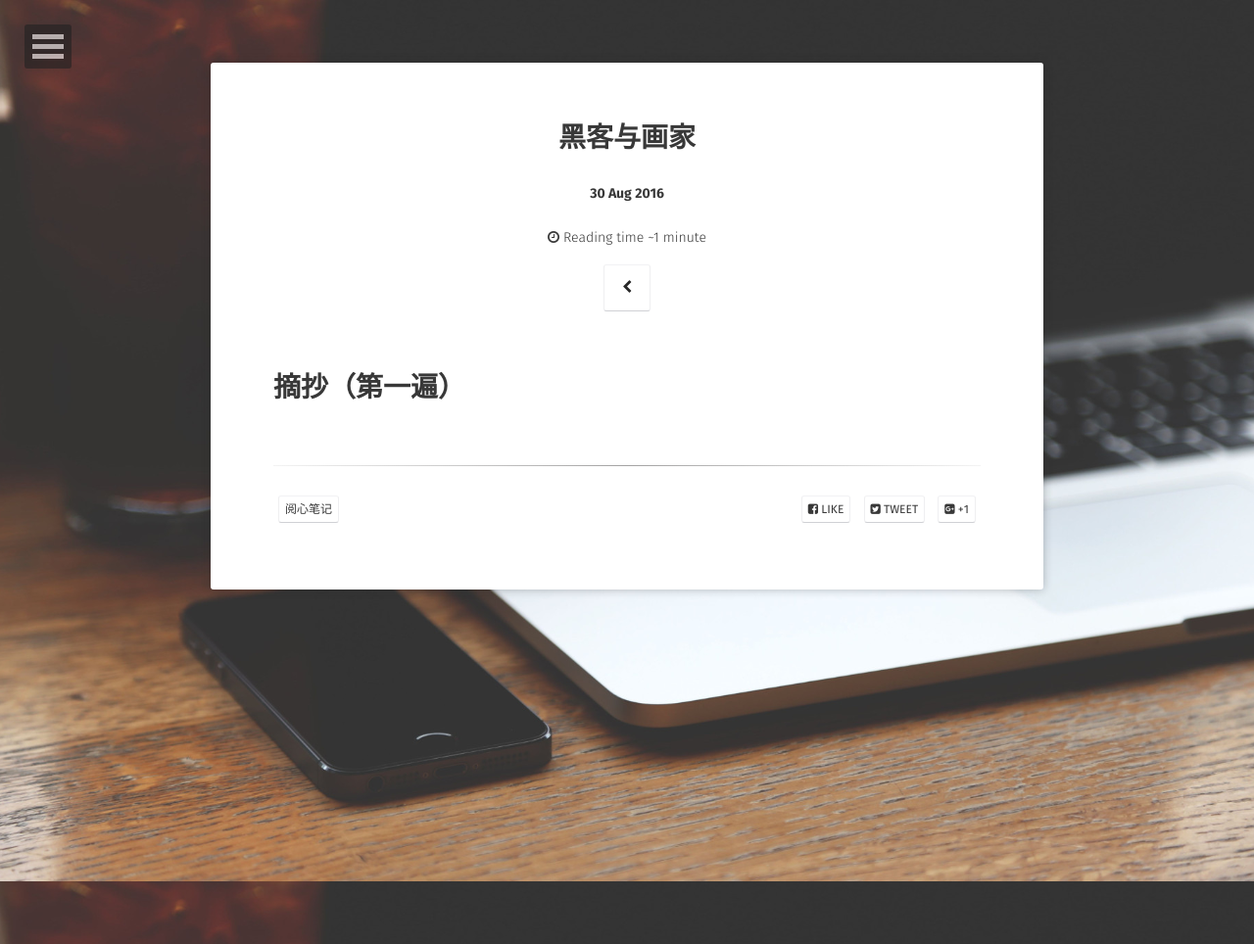
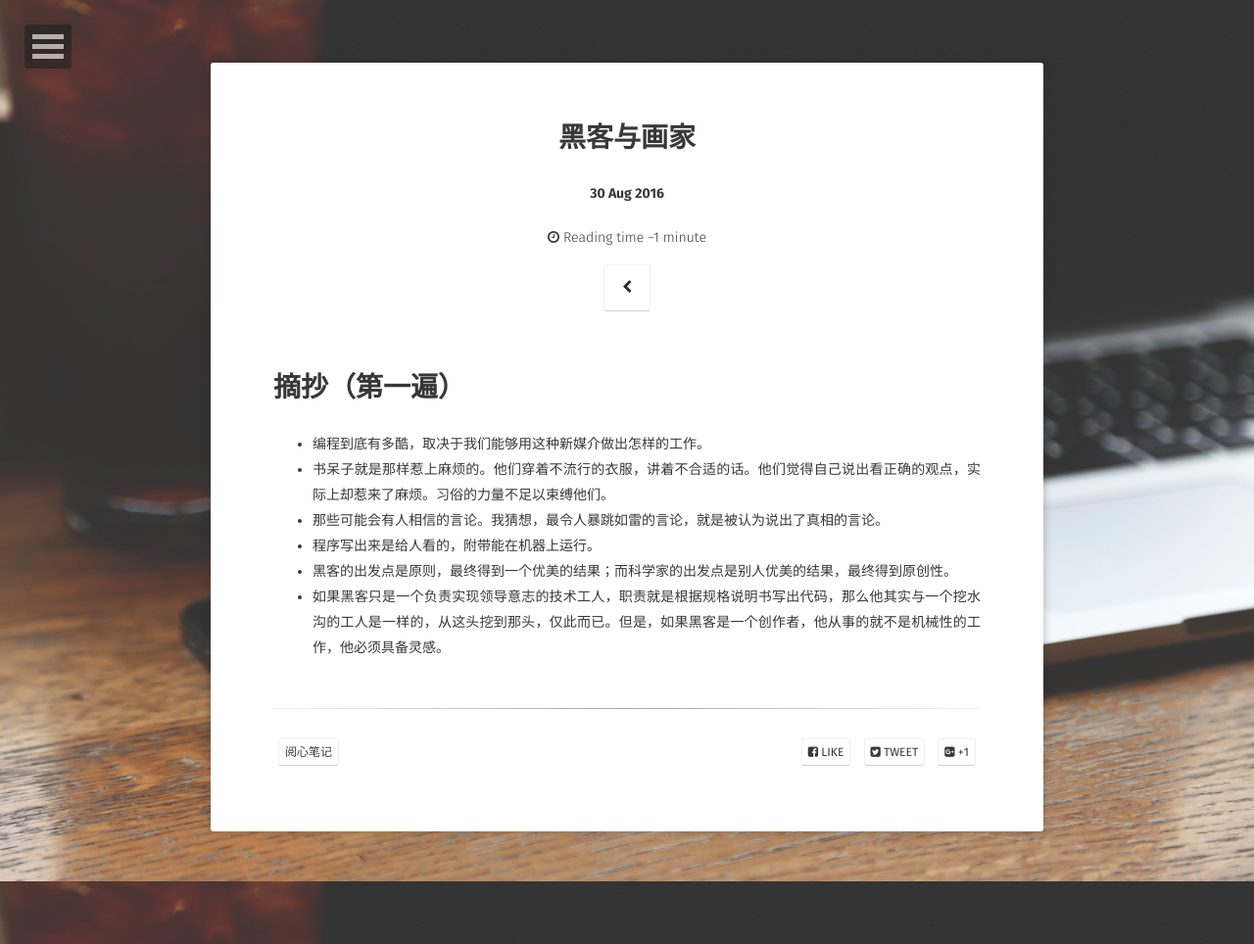
Before and after one commit to ridikuius/ridikuius.github.io, a Jekyll site: the page built from _posts/2016-08-30-《黑客与画家》.md, in a window 1280 px wide. Shown: the whole page at 98% size. Built offline with Jekyll 4.4.1, drawn with Linux system fonts in a browser that asks for light colours; some web fonts are replaced.

Commit message:
Update 2016-08-30-《黑客与画家》.md

```diff
--- a/_posts/2016-08-30-《黑客与画家》.md
+++ b/_posts/2016-08-30-《黑客与画家》.md
@@ -8,3 +8,9 @@ tag:
 - 阅心笔记
 ---
 # 摘抄（第一遍）
+* 编程到底有多酷，取决于我们能够用这种新媒介做出怎样的工作。
+* 书呆子就是那样惹上麻烦的。他们穿着不流行的衣服，讲着不合适的话。他们觉得自己说出看正确的观点，实际上却惹来了麻烦。习俗的力量不足以束缚他们。
+* 那些可能会有人相信的言论。我猜想，最令人暴跳如雷的言论，就是被认为说出了真相的言论。
+* 程序写出来是给人看的，附带能在机器上运行。
+* 黑客的出发点是原则，最终得到一个优美的结果；而科学家的出发点是别人优美的结果，最终得到原创性。
+* 如果黑客只是一个负责实现领导意志的技术工人，职责就是根据规格说明书写出代码，那么他其实与一个挖水沟的工人是一样的，从这头挖到那头，仅此而已。但是，如果黑客是一个创作者，他从事的就不是机械性的工作，他必须具备灵感。
```
